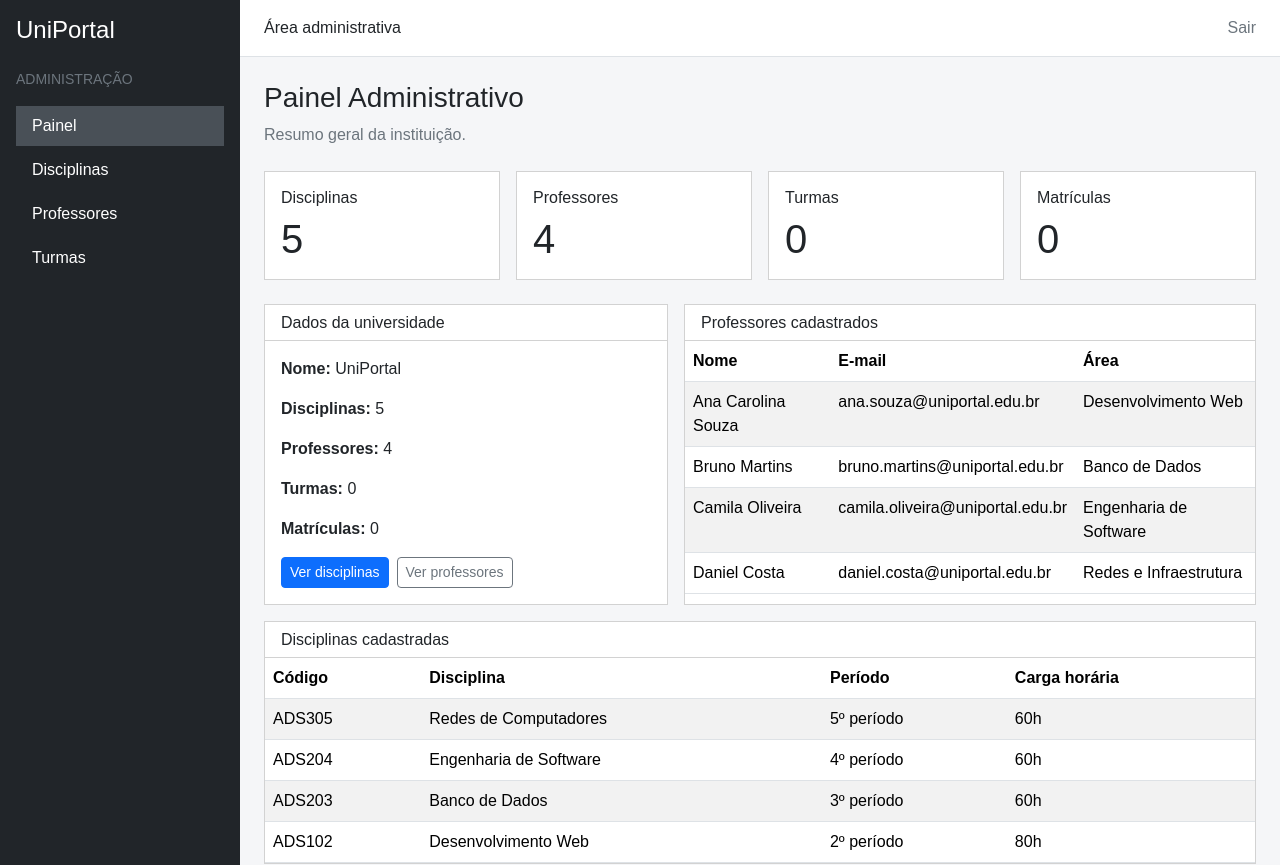
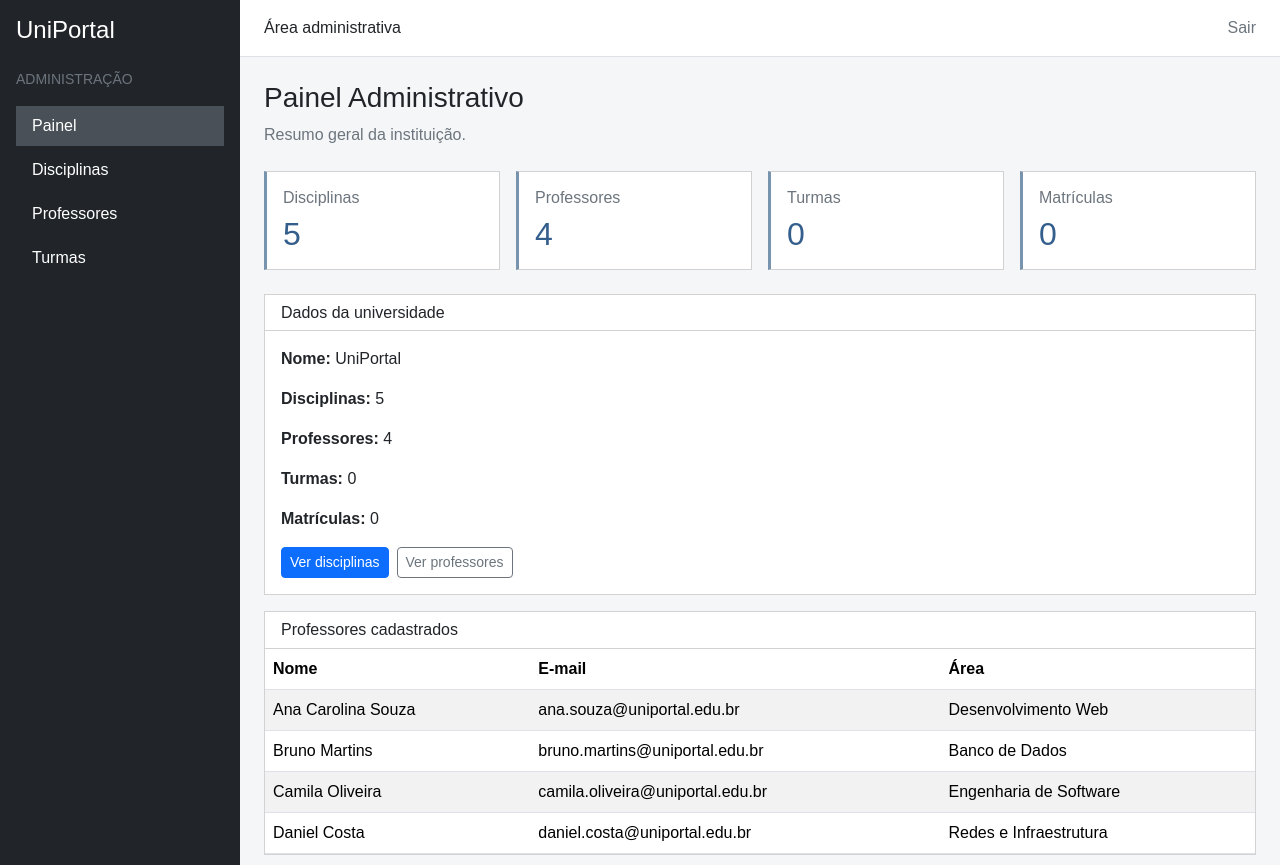
Before and after one commit to mrcldevfs/Uniportal, a React (Vite) app: page /administrador in a window 1280 px wide. Shown: the top 865 px of the page. Built offline with nearby package versions, Linux system fonts and the light colour scheme.

Commit message:
style: ajustar visual do painel administrativo

```diff
--- a/src/estilos/global.css
+++ b/src/estilos/global.css
@@ -26,6 +26,14 @@ a {
   background-color: #495057;
 }
 
+.admin-stat-card {
+  border-left: 3px solid #7893ad;
+}
+
+.admin-stat-value {
+  color: #345f8c;
+}
+
 @media (max-width: 767px) {
   .admin-sidebar {
     min-height: auto;
--- a/src/paginas/administrador/PainelAdministrador.jsx
+++ b/src/paginas/administrador/PainelAdministrador.jsx
@@ -18,14 +18,42 @@ function PainelAdministrador() {
       </div>
 
       <div className="row g-3 mb-4">
-        <div className="col-sm-6 col-xl-3"><div className="card rounded-0"><div className="card-body"><h2 className="h6">Disciplinas</h2><p className="display-6 mb-0">{disciplinas.length}</p></div></div></div>
-        <div className="col-sm-6 col-xl-3"><div className="card rounded-0"><div className="card-body"><h2 className="h6">Professores</h2><p className="display-6 mb-0">{professores.length}</p></div></div></div>
-        <div className="col-sm-6 col-xl-3"><div className="card rounded-0"><div className="card-body"><h2 className="h6">Turmas</h2><p className="display-6 mb-0">{turmas.length}</p></div></div></div>
-        <div className="col-sm-6 col-xl-3"><div className="card rounded-0"><div className="card-body"><h2 className="h6">Matrículas</h2><p className="display-6 mb-0">{matriculas.length}</p></div></div></div>
+        <div className="col-sm-6 col-xl-3">
+          <div className="card rounded-0 h-100 admin-stat-card">
+            <div className="card-body p-3">
+              <h2 className="h6 text-secondary mb-2">Disciplinas</h2>
+              <p className="h2 mb-0 admin-stat-value">{disciplinas.length}</p>
+            </div>
+          </div>
+        </div>
+        <div className="col-sm-6 col-xl-3">
+          <div className="card rounded-0 h-100 admin-stat-card">
+            <div className="card-body p-3">
+              <h2 className="h6 text-secondary mb-2">Professores</h2>
+              <p className="h2 mb-0 admin-stat-value">{professores.length}</p>
+            </div>
+          </div>
+        </div>
+        <div className="col-sm-6 col-xl-3">
+          <div className="card rounded-0 h-100 admin-stat-card">
+            <div className="card-body p-3">
+              <h2 className="h6 text-secondary mb-2">Turmas</h2>
+              <p className="h2 mb-0 admin-stat-value">{turmas.length}</p>
+            </div>
+          </div>
+        </div>
+        <div className="col-sm-6 col-xl-3">
+          <div className="card rounded-0 h-100 admin-stat-card">
+            <div className="card-body p-3">
+              <h2 className="h6 text-secondary mb-2">Matrículas</h2>
+              <p className="h2 mb-0 admin-stat-value">{matriculas.length}</p>
+            </div>
+          </div>
+        </div>
       </div>
 
       <div className="row g-3">
-        <div className="col-lg-5">
+        <div className="col-12 col-xxl-4">
           <section className="card rounded-0 h-100">
             <h2 className="card-header h6 bg-white">Dados da universidade</h2>
             <div className="card-body">
@@ -40,7 +68,7 @@ function PainelAdministrador() {
           </section>
         </div>
 
-        <div className="col-lg-7">
+        <div className="col-12 col-xxl-8">
           <section className="card rounded-0 h-100">
             <h2 className="card-header h6 bg-white">Professores cadastrados</h2>
             <div className="table-responsive">
```
